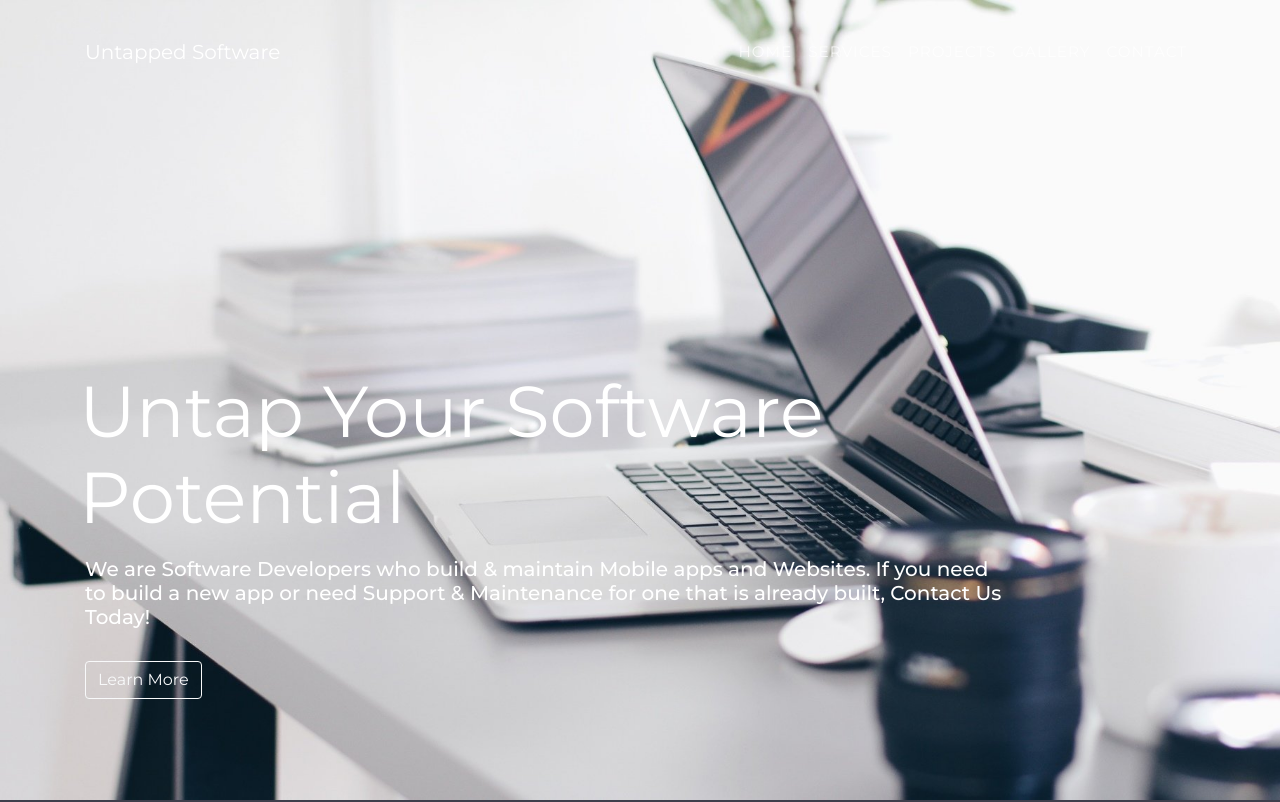
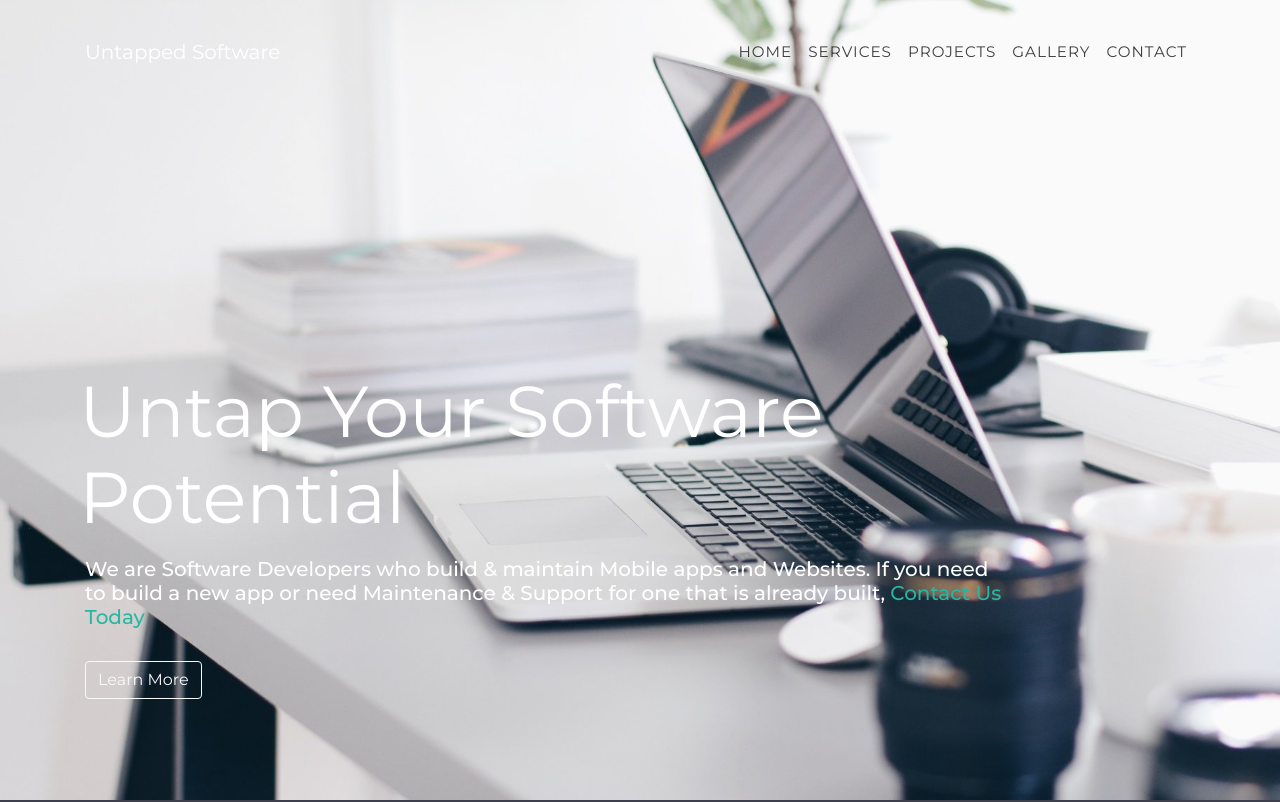
Before and after one commit to UntappedSoftware/UntappedSoftware.github.io, a plain HTML site: page index.html in a window 1280 px wide. Shown: the top 802 px of the page. Drawn offline with nearby package versions, Linux system fonts and the light colour scheme.

Commit message:
Update index.html

```diff
--- a/index.html
+++ b/index.html
@@ -34,7 +34,7 @@
         <div class="container">
           <div class="col-md-10 col-sm-12 px-0 mx-0">
             <h2 class="display-3" style="margin-left:-6px;">Untap Your Software Potential</h2>
-            <h3 class="h5 mt-3">We are Software Developers who build & maintain Mobile apps and Websites. If you need to build a new app or need Support & Maintenance for one that is already built, Contact Us Today!</h3><a class="smooth-scroll btn btn-outline-light mt-4" href="#learn">Learn More</a>
+            <h3 class="h5 mt-3">We are Software Developers who build & maintain Mobile apps and Websites. If you need to build a new app or need Maintenance & Support for one that is already built, <a href="#contact">Contact Us Today</a></h3><a class="smooth-scroll btn btn-outline-light mt-4" href="#learn">Learn More</a>
           </div>
         </div>
       </div>
--- a/styles/main.css
+++ b/styles/main.css
@@ -12,7 +12,7 @@ header {
 }
 
 .navbar-dark .navbar-nav .nav-link {
-  color: rgba(255, 255, 255, 0.75);
+  color: rgba(0, 0, 0, 0.75);
   letter-spacing: 1px;
   font-size: 0.95rem;
 }
```
